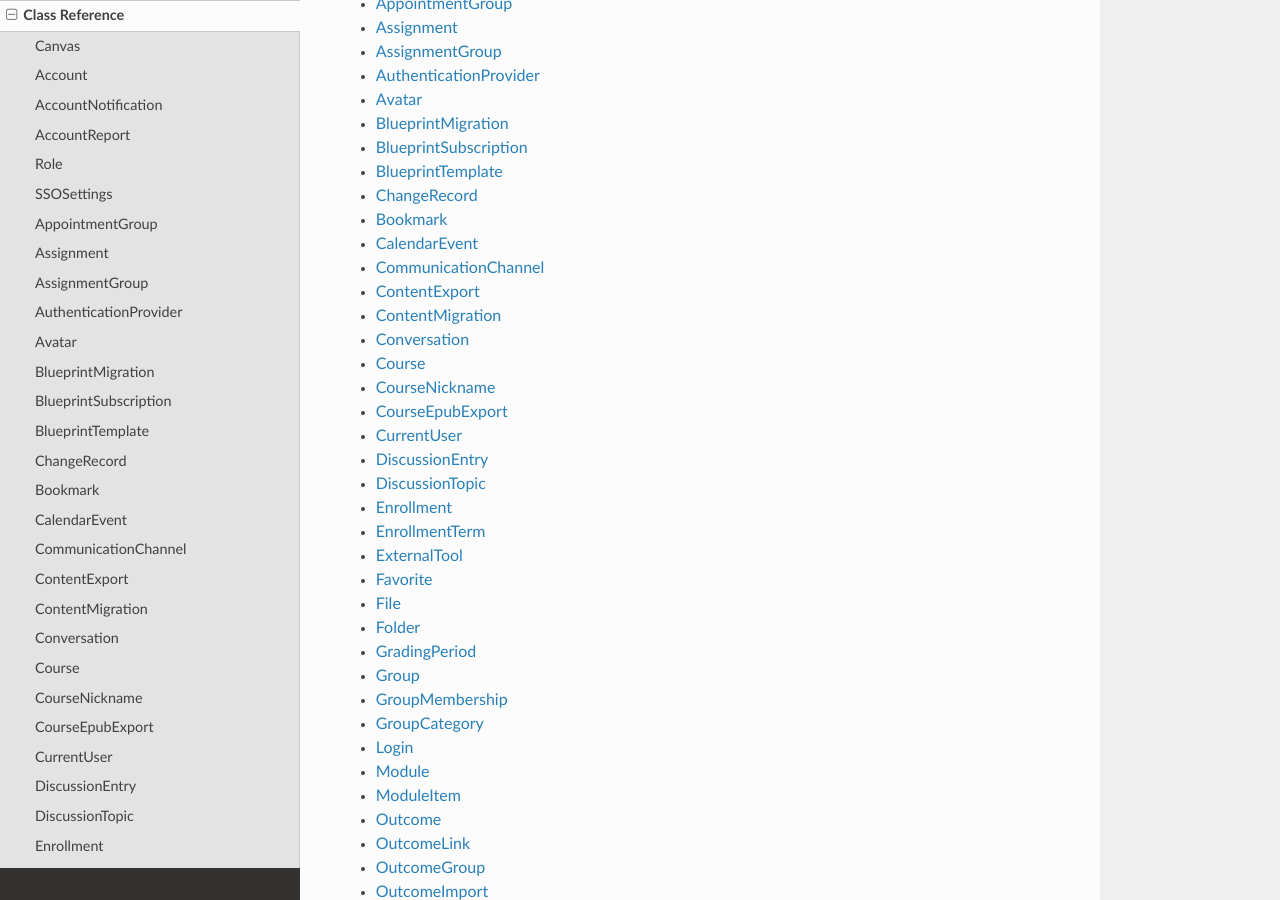
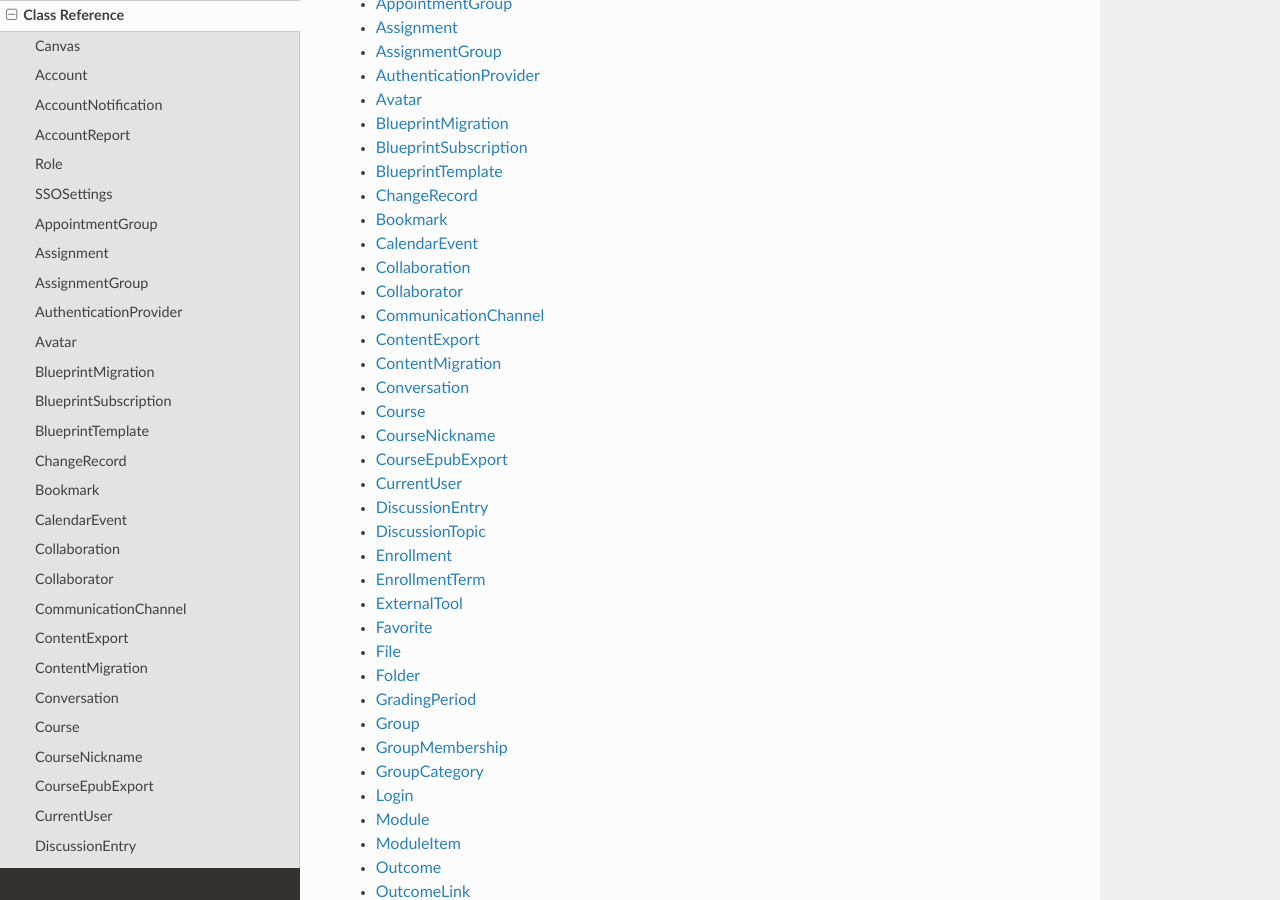
Before and after one commit to ucfopen/canvasapi, a Sphinx documentation site: the page built from docs/class-reference.rst, in a window 1280 px wide and 900 px high, scrolled down 312 px. Built offline with Sphinx 7.4.7 and the Read the Docs theme 2.0.0, drawn with Linux system fonts in a browser that asks for light colours.

Commit message:
Fixed unused imports and errors with the doctree

```diff
--- a/docs/class-reference.rst
+++ b/docs/class-reference.rst
@@ -12,6 +12,7 @@
     blueprint-ref
     bookmark-ref
     calendar-event-ref
+    collaboration-ref
     communication-channel-ref
     content-export-ref
     content-migration-ref
--- a/docs/collaboration-ref.rst
+++ b/docs/collaboration-ref.rst
@@ -6,9 +6,9 @@
     :members:
 
 
-=============
-Collaborators
-=============
+============
+Collaborator
+============
 
-.. autoclass:: canvasapi.collaboration.Collaborators
+.. autoclass:: canvasapi.collaboration.Collaborator
     :members:
```
Also changed, not shown: 2 other files.
